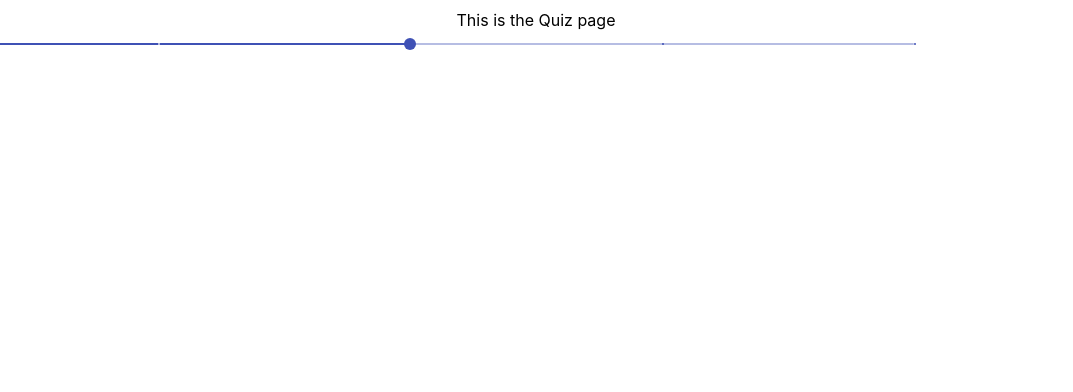
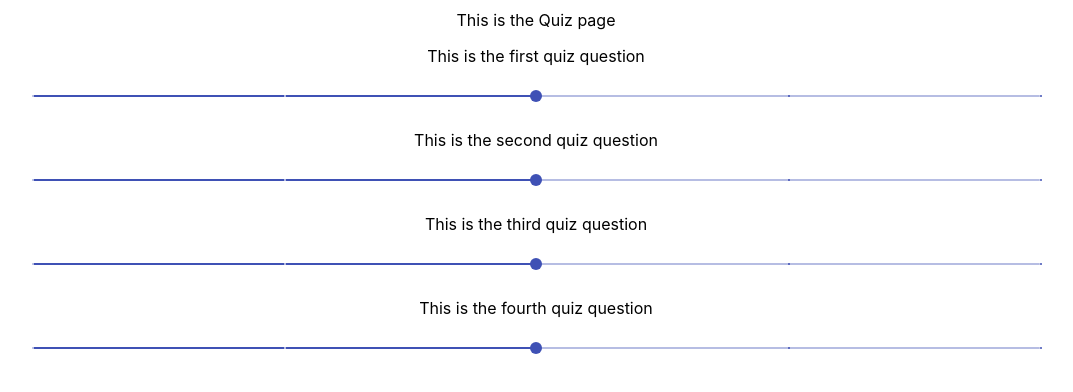
Before and after one commit to skarim9/The-Mindful-Applicant, a React (Create React App) app: page / in a window 1280 px wide. Shown: the top 392 px of the page, without its empty margins (104-1177 px from the left). Built offline with nearby package versions, Linux system fonts and the light colour scheme.

Commit message:
raw quiz layout without styling done

```diff
--- a/src/quiz/Quiz.tsx
+++ b/src/quiz/Quiz.tsx
@@ -1,5 +1,6 @@
 import React, { Component } from 'react';
 import './quiz.scss'
+import QuizQuestion from './QuizQuestion'
 import Slider from '@material-ui/core/Slider';
 
 export default class Quiz extends Component <IAppProps,IAppState>{
@@ -13,19 +14,15 @@ constructor(props: IAppProps){
 
     return (
       <div className = "quiz-container">
+
           <div>This is the Quiz page</div>
-          <div className="sliding-dial-container">
-          <Slider
-            defaultValue={3}
-            aria-labelledby="discrete-slider"
-            valueLabelDisplay="auto"
-            step={1}
-            marks
-            min={1}
-            max={5}
-        />
+          <QuizQuestion question = "This is the first quiz question"/>
 
-        </div>
+          <QuizQuestion question = "This is the second quiz question"/>
+
+          <QuizQuestion question = "This is the third quiz question"/>
+
+          <QuizQuestion question = "This is the fourth quiz question"/>
       </div>
     )
   }
--- /dev/null
+++ b/src/quiz/QuizQuestion.tsx
@@ -0,0 +1,38 @@
+import React, { Component } from 'react';
+import './quiz.scss'
+import Slider from '@material-ui/core/Slider';
+
+export default class QuizQuestion extends Component <IAppProps,IAppState>{
+
+constructor(props: IAppProps){
+    super(props);
+    this.state = {name:""}
+}
+
+  render() {
+
+    return (
+      <div className = "quiz-question-container">
+          <div>
+    <p>{this.props.question}</p>
+          <Slider
+            defaultValue={3}
+            aria-labelledby="discrete-slider"
+            valueLabelDisplay="auto"
+            step={1}
+            marks
+            min={1}
+            max={5}
+            />
+
+        </div>
+      </div>
+    )
+  }
+}
+interface IAppProps{
+    question:string;
+}
+interface IAppState{
+    name:string;
+}
--- a/src/quiz/quiz.scss
+++ b/src/quiz/quiz.scss
@@ -1,11 +1,12 @@
 .quiz-container{
     display: flex;
     flex-direction: column;
-    justify-content: center;
+    align-items: center;
+
     padding: 10px;
 
 }
 
-.sliding-dial-container{
-    width: 80%;
+.quiz-question-container{
+    width: 80%;;
 }
```
